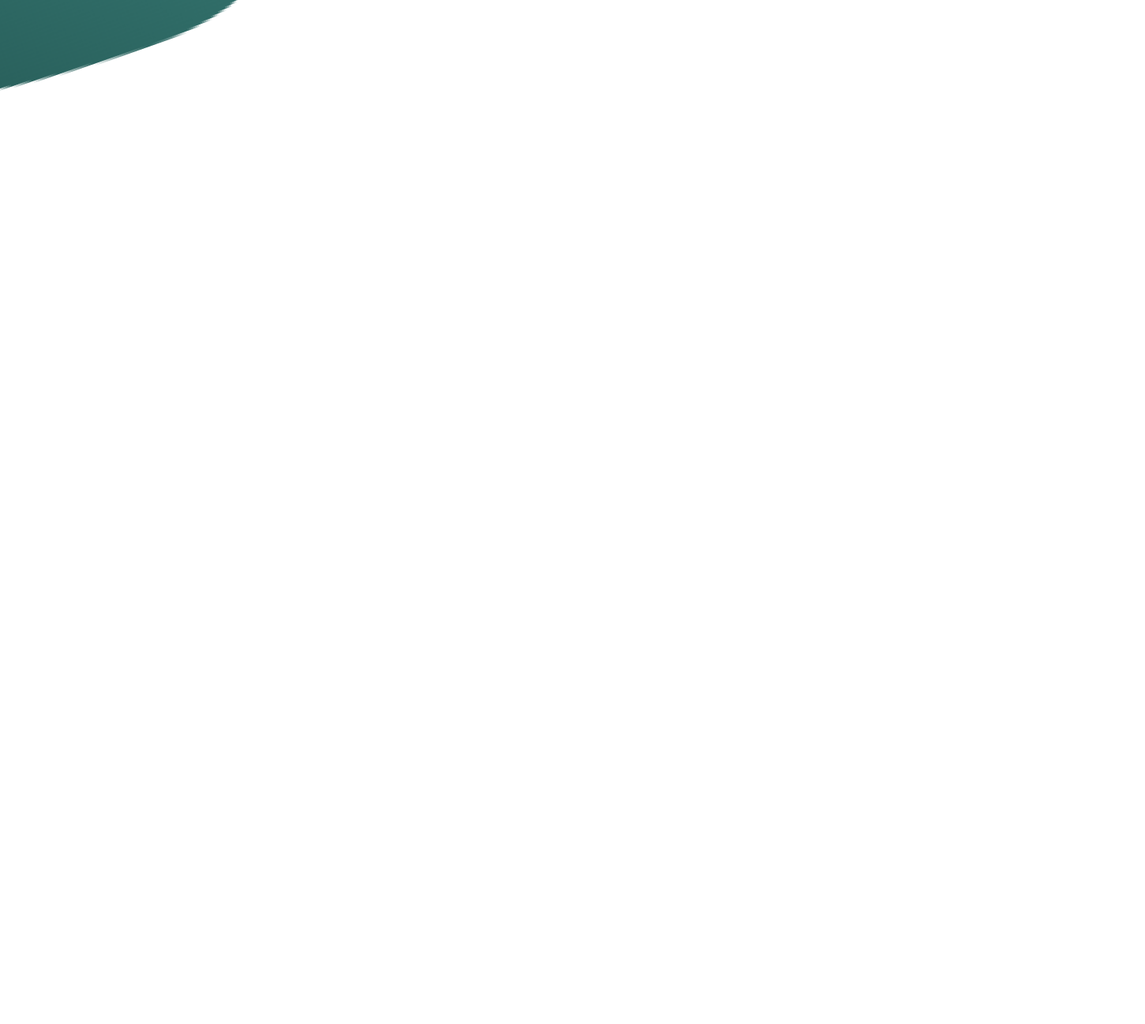
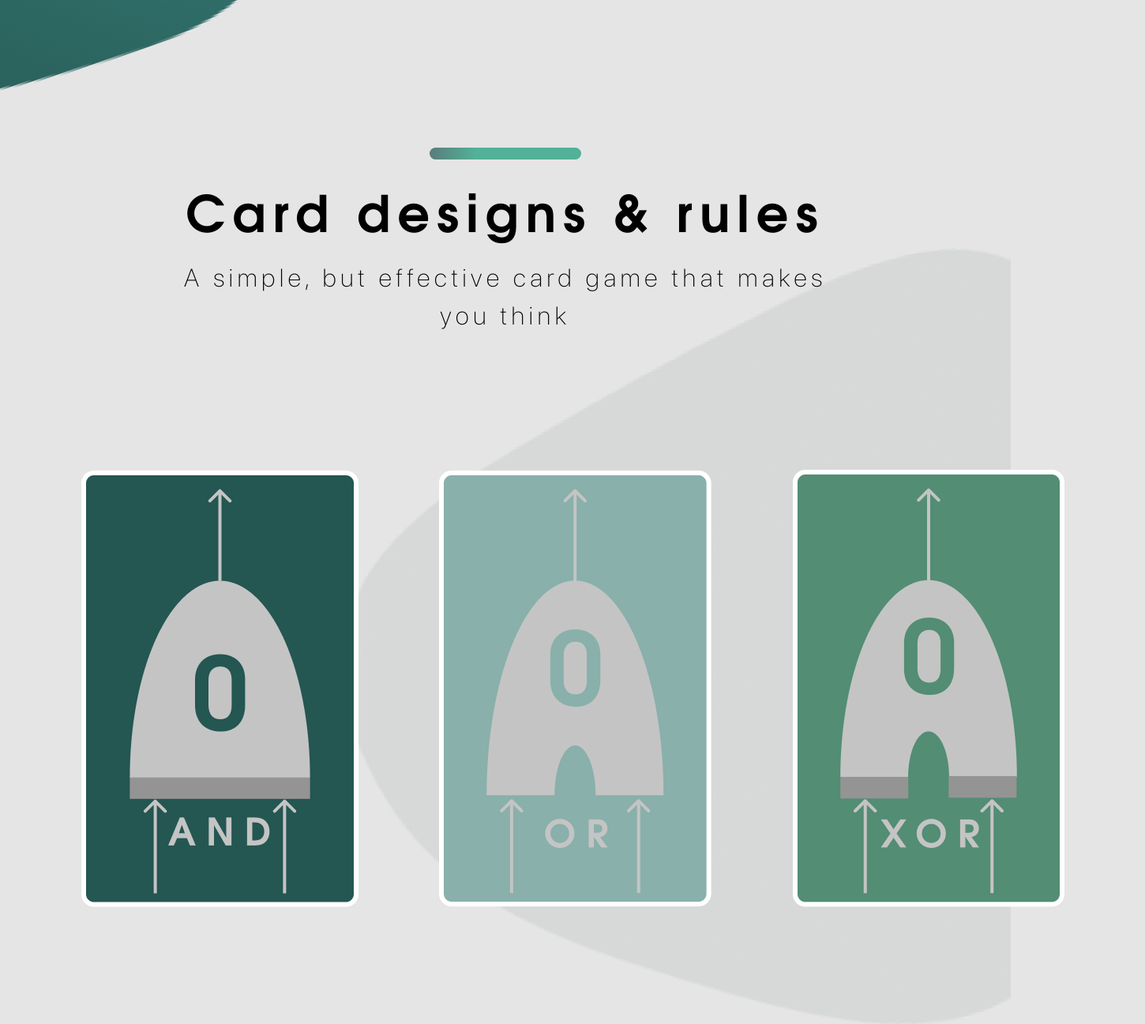
Before and after one commit to SYSolakov20/onsens, a website: page index.html in a window 1280 px wide. Shown: the part 1500-2797 px from the top of the page at 79% size, 1450 px wide, since content can reach past the window. Before the commit the page ends 1697 px from the top, so only its background shows below. Drawn offline with Linux system fonts and the light colour scheme.

Commit message:
Finish card designs section

```diff
--- a/Website/src/scss/pages/_index.scss
+++ b/Website/src/scss/pages/_index.scss
@@ -1,8 +1,11 @@
 @use '../base/baseForward'as *;
 @use '../utilities/utilForward'as *;
 
+body{
+    background-color: #E5E5E5;
+}
 /*Home section*/
-.home-wave-img{
+.home__wave-img{
     position: absolute;
     top:0;
     right:0;
@@ -42,7 +45,7 @@
 }
 
 /*Stats section*/
-.stats-wave-img{
+.stats__wave-img{
     position: absolute;
     top:0;
     left:0;
@@ -59,3 +62,47 @@
     width:71%;
     height: 90%;
 }
+
+/*Card designs section*/
+.card-designs{
+    margin-top:130px;
+}
+.card-designs__text-wrapper{
+    @include flex(column, space-around, center);
+    width:100%;
+    height:250px;
+    margin-bottom:120px;
+}
+.card-designs__line{
+    background-image: $lineGradient;
+    width: 192px;
+    height: 15px;
+    border-radius: 25px;
+}
+.card-designs__title{
+    font-size: rem($smallTitleFontSize);
+    letter-spacing: $normalLetterSpacing - 0.13;
+}
+.card-designs__text{
+    font-size: rem($normalFontSize);
+    letter-spacing: $normalLetterSpacing - 0.09;
+    width: 877px;
+    text-align: center;
+}
+
+.playing-cards-wrapper{
+    @include flex(row, space-evenly, center);
+    width: 1450px;
+    height:unset;
+    margin: auto;
+}
+
+.card-designs__wave-img{
+    position: absolute;
+    top:60px;
+    right:0;
+    z-index: -1;
+}
+.playing-cards-wrapper__img--down{
+    margin-top:46px;
+}
--- a/Website/src/scss/utilities/_colors.scss
+++ b/Website/src/scss/utilities/_colors.scss
@@ -6,3 +6,6 @@ $mainTextColor:rgba(0, 0, 0, 1);
 /*Cards colors*/
 $infoCardsColor:rgba(196, 196, 196, 0.5);
 $infoCardsBorderColor:#929292;
+
+/*Card designs*/
+$lineGradient:linear-gradient(90deg, #245652 0%, rgba(36, 86, 82, 0.73) 0.01%, #52B197 30.19%);
--- a/index.html
+++ b/index.html
@@ -1,17 +1,19 @@
 <!DOCTYPE html>
 <html lang="en">
+
 <head>
     <meta charset="UTF-8">
     <meta http-equiv="X-UA-Compatible" content="IE=edge">
     <meta name="viewport" content="width=device-width, initial-scale=1.0">
-    <link rel="icon" href="Website/dist/img/logo.png">
+    <link rel="icon" href="Website/dist/img/Logo.png">
     <title>Home</title>
     <link rel="stylesheet" href="Website/dist/css/app.css">
     <!--For the custom fonts-->
-       <link rel="stylesheet" type="text/css" href="Website/src/fonts/style.css"/>
-       <link rel="stylesheet" type="text/css" href="Website/src/fonts/stylesheet2.css"/>
-       <link rel="stylesheet" type="text/css" href="Website/src/fonts/omega-centauri-Medium.css"/>
+    <link rel="stylesheet" type="text/css" href="Website/src/fonts/style.css" />
+    <link rel="stylesheet" type="text/css" href="Website/src/fonts/stylesheet2.css" />
+    <link rel="stylesheet" type="text/css" href="Website/src/fonts/omega-centauri-Medium.css" />
 </head>
+
 <body>
     <!--Home section-->
     <section class="home">
@@ -25,7 +27,7 @@
                 <a href="#" class="main-nav__menu-link">Packs</a>
             </div>
         </nav>
-            <img class="home-wave-img" src="Website/dist/img/StarterWave.png" alt="wave image">
+        <img class="home__wave-img" src="Website/dist/img/Starter_wave.png" alt="wave image">
         <div class="home-menu-wrapper">
             <div class="home-menu">
                 <h1 class="home-menu__heading">Booleo</h1>
@@ -35,7 +37,7 @@
                 <div class="home-menu-button-wrapper">
                     <a href="#">
                         <div class="button button--download">
-                                <img src="Website/dist/img/downloadButtonIcon.png" alt="triangle image">
+                            <img src="Website/dist/img/Download_button_Icon.png" alt="triangle image">
                             <h1 class="button__text button__text--download">
                                 DOWNLOAD
                             </h1>
@@ -55,7 +57,7 @@
 
     <!--Stats section-->
     <section class="stats">
-        <img class="stats-wave-img" src="Website/dist/img/SecondWave.png" alt="wave image">
+        <img class="stats__wave-img" src="Website/dist/img/Second_wave.png" alt="wave image">
         <div class="stats-cards-wrapper-outer">
             <div class="stats-cards-wrapper">
                 <div class="stats-card stats-card--down">
@@ -85,5 +87,25 @@
             </div>
         </div>
     </section>
+
+    <!--Card designs-->
+    <section class="card-designs">
+        <div class="card-designs__text-wrapper">
+            <div class="card-designs__line"></div>
+            <h1 class="card-designs__title">
+                Card designs & rules
+            </h1>
+            <p class="card-designs__text">
+                A simple, but effective card game that makes you think
+            </p>
+        </div>
+        <div class="playing-cards-wrapper">
+            <img src="Website/dist/img/Playing_card_1.png" alt="Playing card">
+            <img class="playing-cards-wrapper__img--down" src="Website/dist/img/Playing_card_2.png" alt="Playing card">
+            <img src="Website/dist/img/Playing_card_3.png" alt="Playing card">
+        </div>
+        <img class="card-designs__wave-img" src="Website/dist/img/Third_wave.png" alt="Wave image">
+    </section>
 </body>
+
 </html>
```
Also changed, not shown: Website/dist/css/app.css, Website/dist/img/Download_button_Icon.png (renamed from Website/dist/img/downloadButtonIcon.png), Website/dist/img/Playing_card_1.png (added), Website/dist/img/Playing_card_2.png (added), Website/dist/img/Playing_card_3.png (added), Website/dist/img/Second_wave.png (renamed from Website/dist/img/SecondWave.png), Website/dist/img/Starter_wave.png (renamed from Website/dist/img/StarterWave.png), Website/dist/img/Third_wave.png (added). Lines whose indentation alone changed are shown as unchanged.
